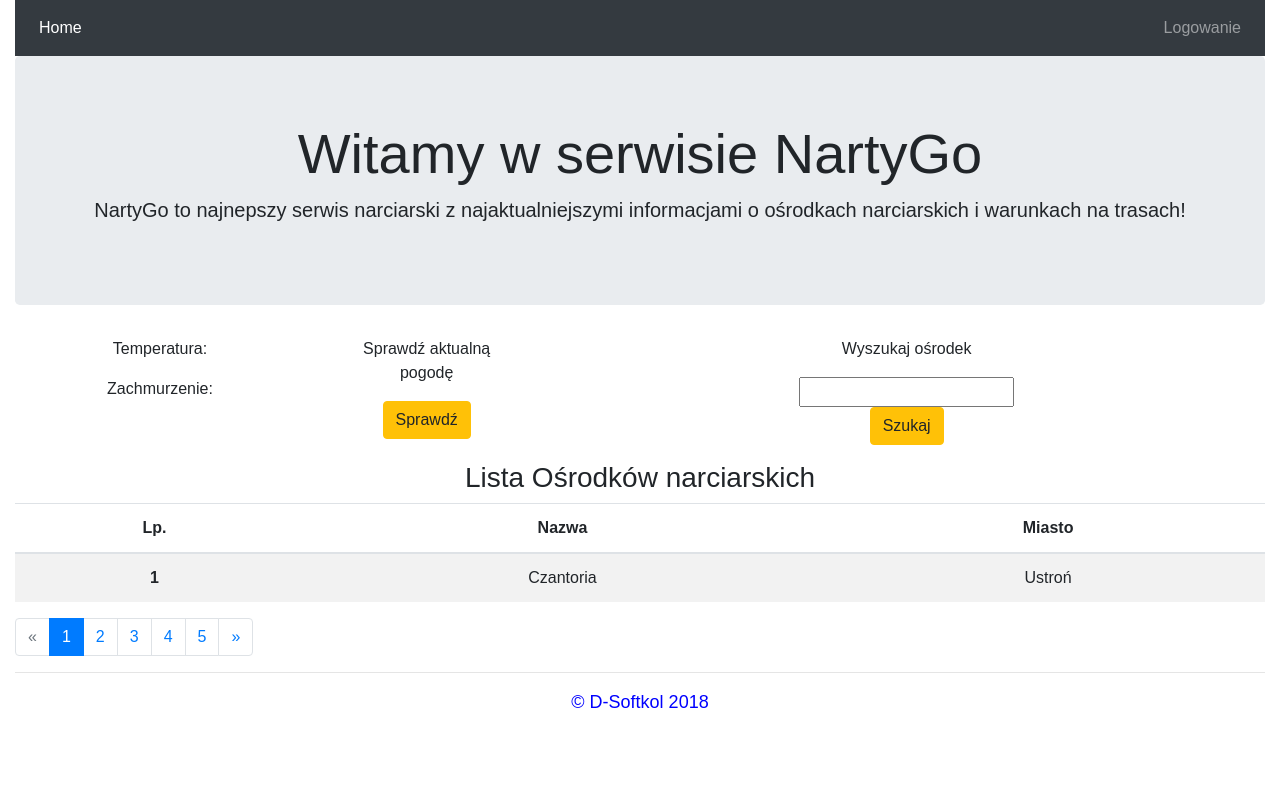
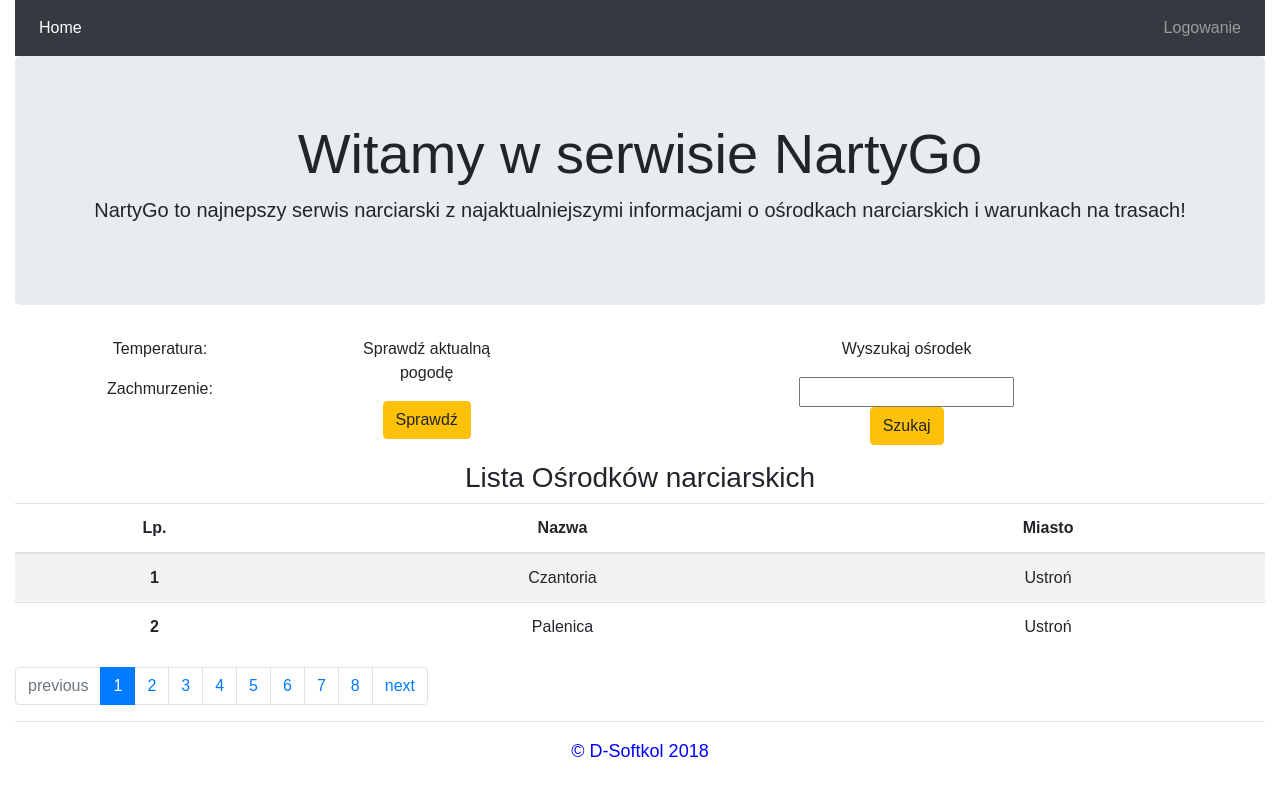
Before and after one commit to dorkka/NartyGo, a React (Create React App) app: page / in a window 1280 px wide. Shown: the top 796 px of the page. Built offline with nearby package versions, Linux system fonts and the light colour scheme; data requests are answered from the project's data file.

Commit message:
Add react-paginate module and logic for pagination

```diff
--- a/db.json
+++ b/db.json
@@ -23,7 +23,47 @@
             {"id":1, "number": 1, "name": "red"},
             {"id":2, "number": 2, "name": "green"}
         ]},
-        {"id": 6, "name": "Ski-Dolina", "city": "Brenna", "piste":[
+        {"id": 6, "name": "Siglany", "city": "Wisła", "piste":[
+            {"id":1, "number": 1, "name": "red"},
+            {"id":2, "number": 2, "name": "green"}
+        ]},
+        {"id": 7, "name": "Kotelnica Białczańska ", "city": "Białka Tatrzańska", "piste":[
+            {"id":1, "number": 1, "name": "red"},
+            {"id":2, "number": 2, "name": "green"}
+        ]},
+        {"id": 8, "name": "Ski-Dolina", "city": "Brenna", "piste":[
+            {"id":1, "number": 1, "name": "red"},
+            {"id":2, "number": 2, "name": "green"}
+        ]},
+        {"id": 9, "name": "Kasprowy Wierch", "city": "Zakopane", "piste":[
+            {"id":1, "number": 1, "name": "red"},
+            {"id":2, "number": 2, "name": "green"}
+        ]},
+        {"id": 10, "name": "Nosal", "city": "Zakopane", "piste":[
+            {"id":1, "number": 1, "name": "red"},
+            {"id":2, "number": 2, "name": "green"}
+        ]},
+        {"id": 11, "name": "BIAŁY JAR WINTERPOL", "city": "Karpacz", "piste":[
+            {"id":1, "number": 1, "name": "red"},
+            {"id":2, "number": 2, "name": "green"}
+        ]},
+        {"id": 12, "name": "Kompleks narciarski Śnieżka", "city": "Karpacz", "piste":[
+            {"id":1, "number": 1, "name": "red"},
+            {"id":2, "number": 2, "name": "green"}
+        ]},
+        {"id": 13, "name": "STACJA NARCIARSKA POD WANGIEM", "city": "Karpacz", "piste":[
+            {"id":1, "number": 1, "name": "red"},
+            {"id":2, "number": 2, "name": "green"}
+        ]},
+        {"id": 14, "name": "Kolorowa", "city": "Karpacz", "piste":[
+            {"id":1, "number": 1, "name": "red"},
+            {"id":2, "number": 2, "name": "green"}
+        ]},
+        {"id": 15, "name": "Karpatka", "city": "Karpacz", "piste":[
+            {"id":1, "number": 1, "name": "red"},
+            {"id":2, "number": 2, "name": "green"}
+        ]},
+        {"id": 16, "name": "Polana Szymoszkowa", "city": "Zakopane", "piste":[
             {"id":1, "number": 1, "name": "red"},
             {"id":2, "number": 2, "name": "green"}
         ]}
--- a/package.json
+++ b/package.json
@@ -7,7 +7,7 @@
     "json-server": "^0.12.1",
     "react": "^16.2.0",
     "react-dom": "^16.2.0",
-    "react-paginate": "^5.1.0",
+    "react-paginate": "^5.2.0",
     "react-scripts": "1.1.1"
   },
   "scripts": {
--- a/src/components/Pagination.js
+++ b/src/components/Pagination.js
@@ -5,36 +5,28 @@ import ReactPaginate from 'react-paginate';
 class Pagination extends Component{
   render(){
     return(
-      <div>
-        <ul className="pagination">
-          <li className="page-item disabled">
-            <button className="page-link" >&laquo;</button>
-          </li>
-          <li className="page-item active">
-            <button className="page-link" onClick = {() => this.props.handleClick(1)}>1</button>
-          </li>
-          <li className="page-item">
-            <button className="page-link" onClick = {() => this.props.handleClick(2)}>2</button>
-          </li>
-          <li className="page-item">
-            <button className="page-link"  onClick = {() => this.props.handleClick(3)}>3</button>
-          </li>
-          <li className="page-item">
-            <button className="page-link" onClick = {() => this.props.handleClick(4)}>4</button>
-          </li>
-          <li className="page-item">
-            <button className="page-link" onClick = {() => this.props.handleClick(5)}>5</button>
-          </li>
-          <li className="page-item">
-            <button className="page-link" >&raquo;</button>
-          </li>
-        </ul>
-      </div>
+      <ReactPaginate previousLabel={"previous"}
+                     nextLabel={"next"}
+                     breakClassName="page-item"
+                     pageCount={this.props.pageCount}
+                     marginPagesDisplayed={2}
+                     pageRangeDisplayed={5}
+                     onPageChange={this.props.handlePageClick}
+                     containerClassName={"pagination"}
+                     subContainerClassName={"pages pagination"}
+                     activeClassName={"active"}
+                     pageClassName="page-item"
+                     previousClassName="page-item"
+                     nextClassName="page-item"
+                     pageLinkClassName="page-link"
+                     previousLinkClassName="page-link"
+                     nextLinkClassName="page-link"/>
     )
   }
 }
 
 Pagination.propTypes={
-  handleClick: PropTypes.func
+  handlePageClick: PropTypes.func,
+  pageCount: PropTypes.number
 }
 export default Pagination;
--- a/src/components/ResortsData.js
+++ b/src/components/ResortsData.js
@@ -9,6 +9,8 @@ class ResortsData extends Component{
     this.state = {
       data: [],
       page: 1,
+      pageCount: 5,
+      perPage: 2,
       isLoading: false,
       error: null
     }
@@ -18,30 +20,37 @@ class ResortsData extends Component{
     this.fetchResorts();
   }
 
-  componentWillUpdate(nextProps, nextState) {
-    if (nextState.page !== this.state.page) {
+  componentDidUpdate(prevProps, prevState) {
+    if (prevState.page !== this.state.page) {
       this.fetchResorts();
     }
   }
 
   fetchResorts(){
     this.setState({isLoading: true})
-    fetch(`http://localhost:3001/resorts?_page=${this.state.page}&_limit=1`)
+    fetch(`http://localhost:3001/resorts?_page=${this.state.page}&_limit=${this.state.perPage}`)
         .then(response => {
           if (response.ok) {
-            return response.json();
+            return response.json().then((data) => ({data, headers: response.headers}))
           } else {
             throw new Error('Something went wrong ...');
           }
         })
-        .then(data => this.setState({ data: data, isLoading: false }))
+        .then(({data, headers}) => {
+          this.setState({ data: data,  pageCount: Math.ceil(headers.get('x-total-count')/ this.state.perPage), isLoading: false })
+          console.log(`page: ${this.state.page}`)
+        })
         .catch(error => this.setState({ error, isLoading: false}))
   }
 
-  handleClick = (page) => {this.setState({page},() => this.fetchResorts());}
+  handlePageClick = (data) => {
+    console.log(`selected : ${data.selected}`)
+    //there is +1, because 'react-paginate' has 0 as start page number,
+    this.setState({page: data.selected +1})
+  };
 
   render(){
-    const {isLoading, data, error} = this.state;
+    const {data, pageCount, isLoading, error} = this.state;
     if(error)
       return(error.message)
     if(isLoading)
@@ -58,7 +67,7 @@ class ResortsData extends Component{
             {this.state.data.map((resort)=><ResortBasicInfo resort={resort}/>)}
           </tbody>
         </table>
-        <Pagination handleClick={this.handleClick}/>
+        <Pagination pageCount={pageCount} handlePageClick={this.handlePageClick}/>
       </div>
     )
   }
```
Also changed, not shown: 1 other file (tests, documents, lock files or other folders).
